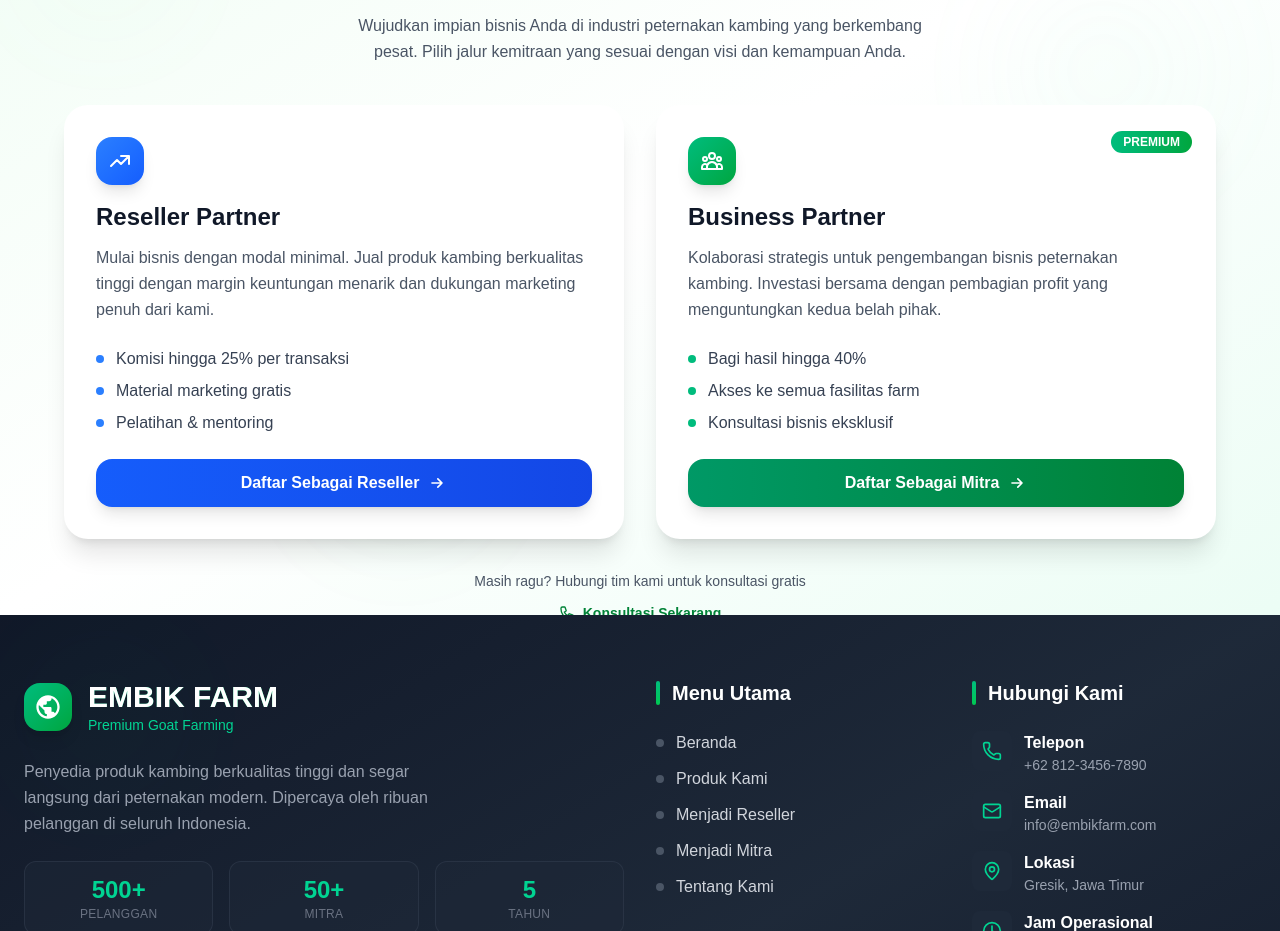
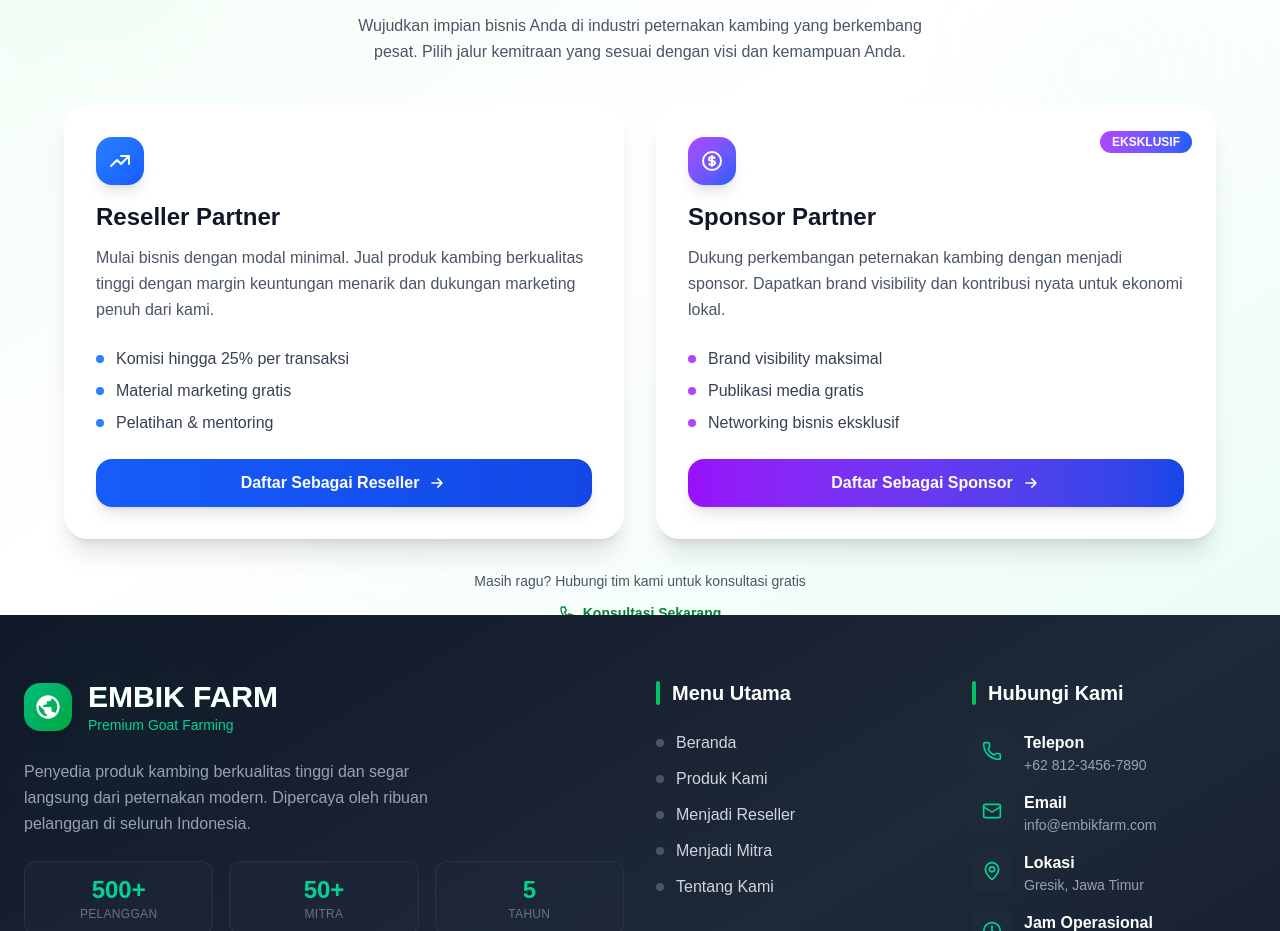
Before and after one commit to MRamadhan000/embik-farm-v1, a Next.js app in the folder frontend/: page / in a window 1280 px wide. Shown: the part 3322-4253 px from the top of the page. Built offline with nearby package versions, Linux system fonts and the light colour scheme; a web font is replaced by a local one.

Commit message:
update for command 6

```diff
--- a/frontend/components/CtaSelection.tsx
+++ b/frontend/components/CtaSelection.tsx
@@ -131,62 +131,62 @@ export default function CTASelection() {
             </div>
           </motion.div>
 
-          {/* Mitra Card */}
+          {/* Sponsor Card */}
           <motion.div
             variants={itemVariants}
             whileHover={{ y: -8, transition: { duration: 0.3 } }}
             className="group relative bg-white rounded-3xl shadow-xl hover:shadow-2xl transition-all duration-300 overflow-hidden"
           >
             {/* Gradient Background */}
-            <div className="absolute inset-0 bg-gradient-to-br from-emerald-500/5 to-green-600/10 opacity-0 group-hover:opacity-100 transition-opacity duration-300"></div>
+            <div className="absolute inset-0 bg-gradient-to-br from-purple-500/5 to-blue-600/10 opacity-0 group-hover:opacity-100 transition-opacity duration-300"></div>
 
             {/* Premium Badge */}
             <div className="absolute top-6 right-6">
-              <span className="bg-gradient-to-r from-emerald-500 to-green-600 text-white text-xs font-semibold px-3 py-1 rounded-full">
-                PREMIUM
+              <span className="bg-gradient-to-r from-purple-500 to-blue-600 text-white text-xs font-semibold px-3 py-1 rounded-full">
+                EKSKLUSIF
               </span>
             </div>
 
             {/* Content */}
             <div className="relative p-6 md:p-8">
               {/* Icon */}
-              <div className="inline-flex items-center justify-center w-12 h-12 bg-gradient-to-br from-emerald-500 to-green-600 rounded-2xl shadow-lg mb-4 group-hover:scale-110 transition-transform duration-300">
+              <div className="inline-flex items-center justify-center w-12 h-12 bg-gradient-to-br from-purple-500 to-blue-600 rounded-2xl shadow-lg mb-4 group-hover:scale-110 transition-transform duration-300">
                 <svg className="w-6 h-6 text-white" fill="none" stroke="currentColor" viewBox="0 0 24 24">
-                  <path strokeLinecap="round" strokeLinejoin="round" strokeWidth={2} d="M17 20h5v-2a3 3 0 00-5.356-1.857M17 20H7m10 0v-2c0-.656-.126-1.283-.356-1.857M7 20H2v-2a3 3 0 015.356-1.857M7 20v-2c0-.656.126-1.283.356-1.857m0 0a5.002 5.002 0 019.288 0M15 7a3 3 0 11-6 0 3 3 0 016 0zm6 3a2 2 0 11-4 0 2 2 0 014 0zM7 10a2 2 0 11-4 0 2 2 0 014 0z" />
+                  <path strokeLinecap="round" strokeLinejoin="round" strokeWidth={2} d="M12 8c-1.657 0-3 .895-3 2s1.343 2 3 2 3 .895 3 2-1.343 2-3 2m0-8c1.11 0 2.08.402 2.599 1M12 8V7m0 1v8m0 0v1m0-1c-1.11 0-2.08-.402-2.599-1M21 12a9 9 0 11-18 0 9 9 0 0118 0z" />
                 </svg>
               </div>
 
-              <h3 className="text-2xl font-bold text-gray-900 mb-3 group-hover:text-emerald-700 transition-colors">
-                Business Partner
+              <h3 className="text-2xl font-bold text-gray-900 mb-3 group-hover:text-purple-700 transition-colors">
+                Sponsor Partner
               </h3>
 
               <p className="text-gray-600 text-base leading-relaxed mb-6">
-                Kolaborasi strategis untuk pengembangan bisnis peternakan kambing.
-                Investasi bersama dengan pembagian profit yang menguntungkan kedua belah pihak.
+                Dukung perkembangan peternakan kambing dengan menjadi sponsor.
+                Dapatkan brand visibility dan kontribusi nyata untuk ekonomi lokal.
               </p>
 
               {/* Benefits List */}
               <div className="space-y-2 mb-6">
                 <div className="flex items-center text-gray-700">
-                  <div className="w-2 h-2 bg-emerald-500 rounded-full mr-3"></div>
-                  <span>Bagi hasil hingga 40%</span>
+                  <div className="w-2 h-2 bg-purple-500 rounded-full mr-3"></div>
+                  <span>Brand visibility maksimal</span>
                 </div>
                 <div className="flex items-center text-gray-700">
-                  <div className="w-2 h-2 bg-emerald-500 rounded-full mr-3"></div>
-                  <span>Akses ke semua fasilitas farm</span>
+                  <div className="w-2 h-2 bg-purple-500 rounded-full mr-3"></div>
+                  <span>Publikasi media gratis</span>
                 </div>
                 <div className="flex items-center text-gray-700">
-                  <div className="w-2 h-2 bg-emerald-500 rounded-full mr-3"></div>
-                  <span>Konsultasi bisnis eksklusif</span>
+                  <div className="w-2 h-2 bg-purple-500 rounded-full mr-3"></div>
+                  <span>Networking bisnis eksklusif</span>
                 </div>
               </div>
 
               <button
-                onClick={() => router.push("/mitra")}
-                className="group/btn w-full bg-gradient-to-r from-emerald-600 to-green-700 hover:from-emerald-700 hover:to-green-800 text-white font-semibold py-3 px-6 rounded-2xl transition-all duration-300 shadow-lg hover:shadow-xl transform hover:scale-105"
+                onClick={() => router.push("/sponsor")}
+                className="group/btn w-full bg-gradient-to-r from-purple-600 to-blue-700 hover:from-purple-700 hover:to-blue-800 text-white font-semibold py-3 px-6 rounded-2xl transition-all duration-300 shadow-lg hover:shadow-xl transform hover:scale-105"
               >
                 <span className="flex items-center justify-center">
-                  Daftar Sebagai Mitra
+                  Daftar Sebagai Sponsor
                   <svg className="w-5 h-5 ml-2 group-hover/btn:translate-x-1 transition-transform" fill="none" stroke="currentColor" viewBox="0 0 24 24">
                     <path strokeLinecap="round" strokeLinejoin="round" strokeWidth={2} d="M13 7l5 5m0 0l-5 5m5-5H6" />
                   </svg>
```
